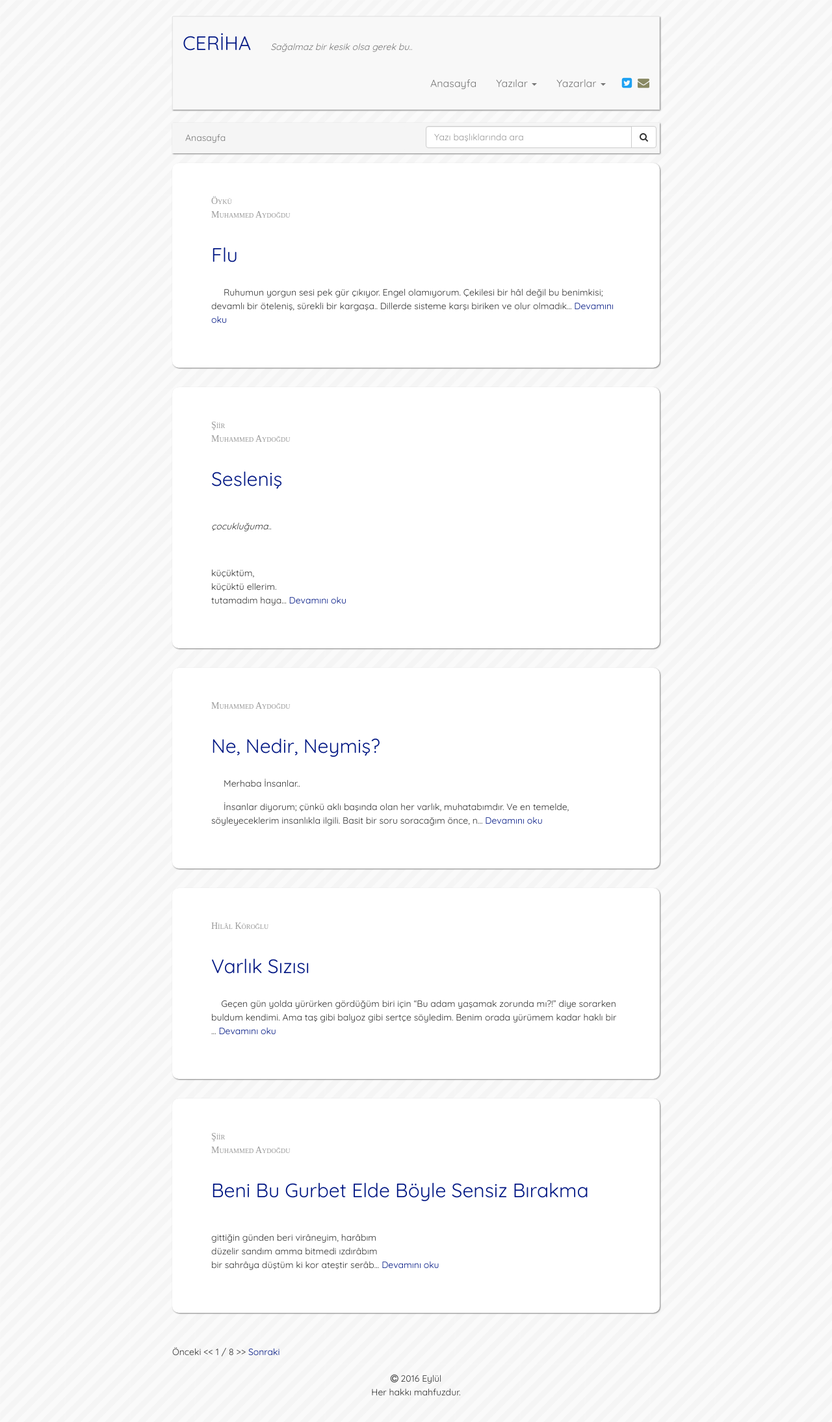
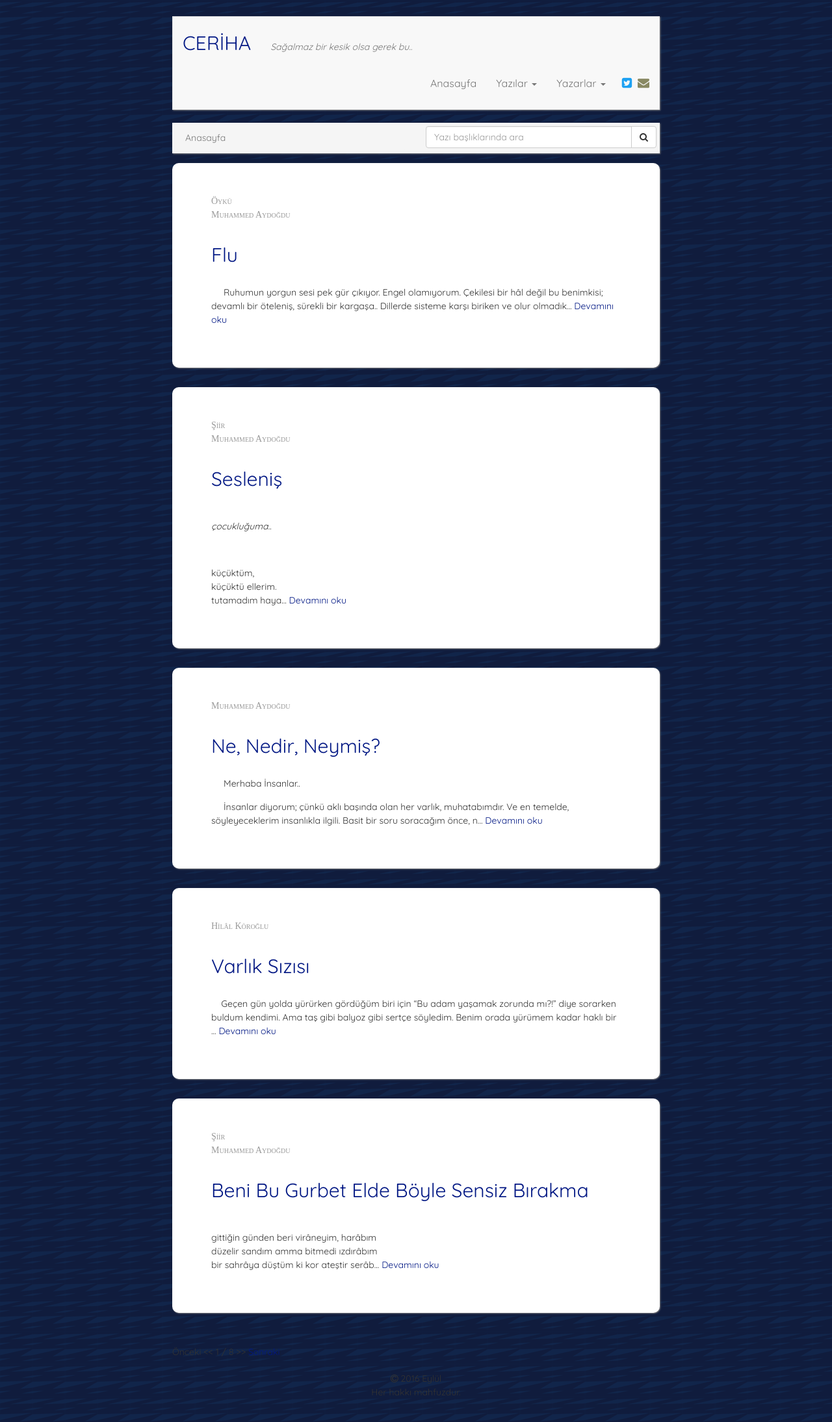
Before and after one commit to muhammedaydogdu/muhammedaydogdu.github.io, a Jekyll site: the page built from index.html, in a window 1280 px wide. Shown: the whole page at 65% size. Built offline with Jekyll 4.4.1, drawn with Linux system fonts in a browser that asks for light colours; some web fonts are replaced; the list of posts is cut into pages by our own code.

Commit message:
Update style.css

```diff
--- a/css/style.css
+++ b/css/style.css
@@ -6,7 +6,7 @@
 body {
   font-family: "Quicksand", serif;
   line-height: 1.5;
-  background: url("../images/stripes-light.png");
+  background: url("../images/dark-paths.png");
 }
 
 a {
```
